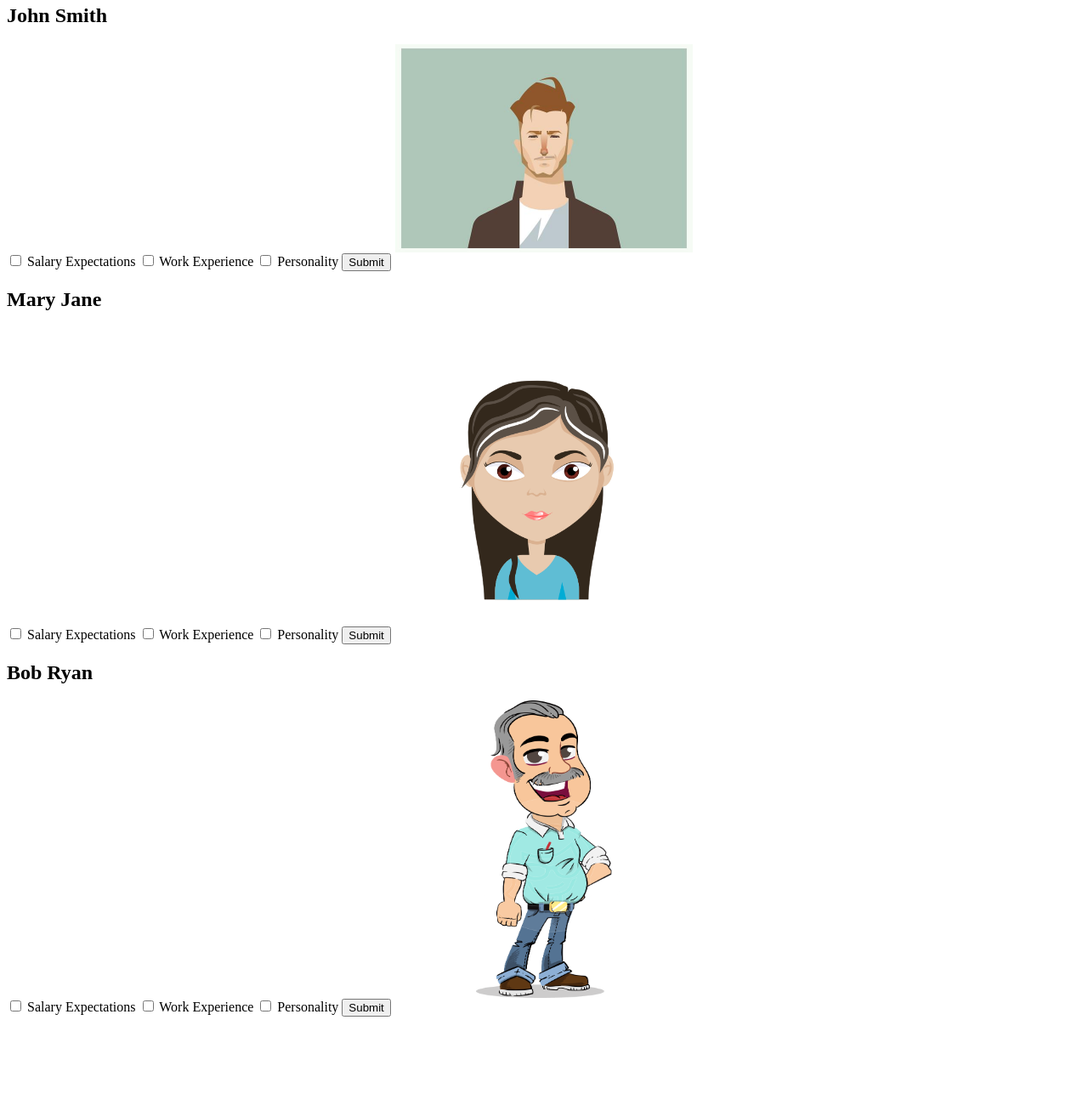
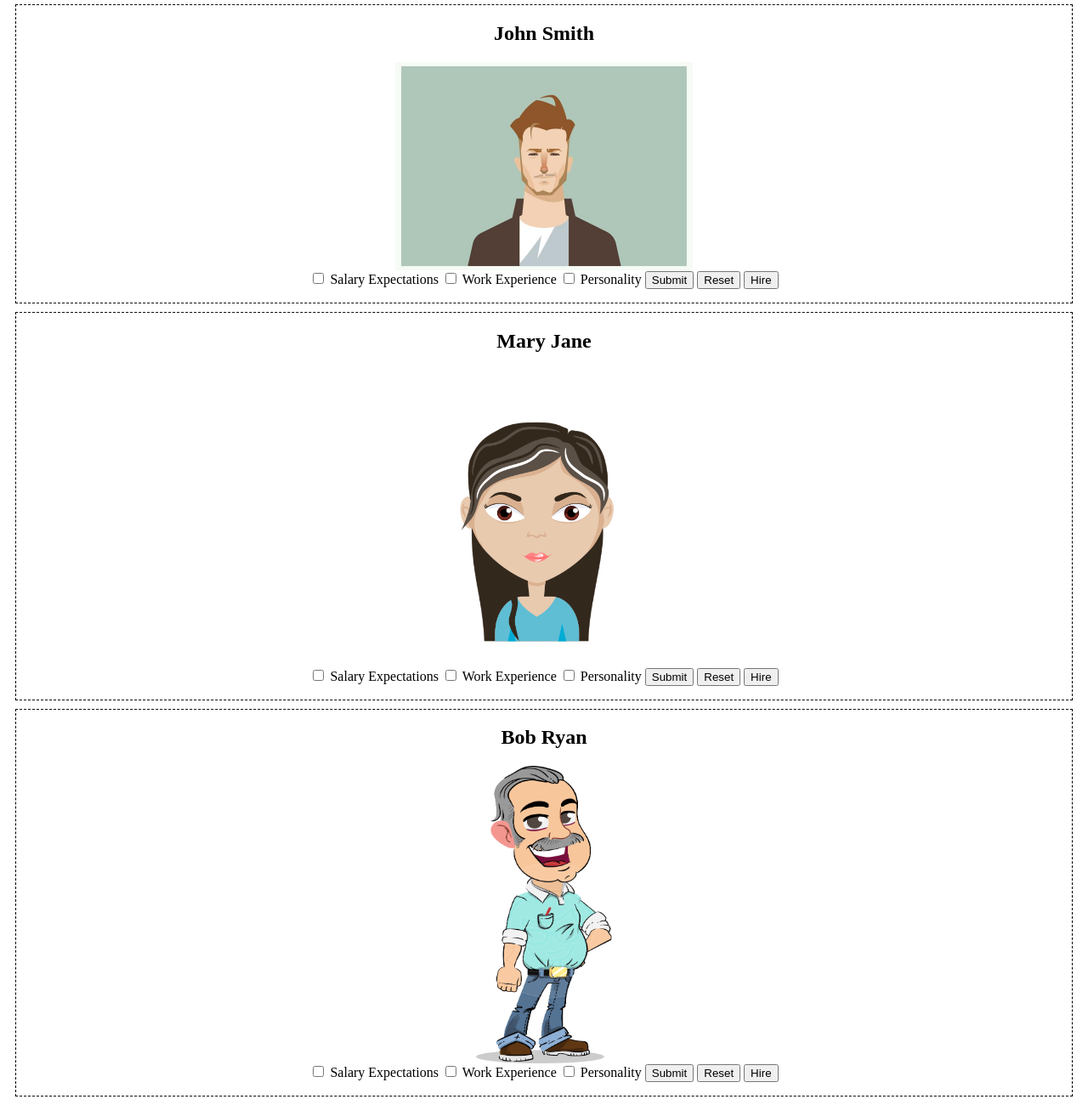
Before and after one commit to qclopreato/Candidate-Information-Object, a plain HTML site: page Candidate Info/index.html in a window 1280 px wide. Shown: the part 75-1375 px from the top of the page at 85% size. Before the commit the page ends 1287 px from the top, so only its background shows below. Drawn offline with Linux system fonts and the light colour scheme.

Commit message:
Update index.html

```diff
--- a/Candidate Info/index.html
+++ b/Candidate Info/index.html
@@ -9,7 +9,7 @@
 </head>
 <body>
     <h1>Candidate Information</h1>
-    <div class="johnDiv">
+    <div id="johnDiv">
         <h2>John Smith</h2>
         <img src="pix/john.jpg" alt="John Smith" id="johnPic">
         <input type="checkbox" id="salary--john" name="john">
@@ -19,11 +19,13 @@
         <input type="checkbox" id="personality--john" name="john">
         <label for="personality--john">Personality</label>
         <button type="submit" id="submitJohn">Submit</button>
+        <button type="reset" id="resetJohn">Reset</button>
+        <button type="submit" id="hireJohn">Hire</button>
         <p id="salary--john--out"></p>
         <p id="experience--john--out"></p>
         <p id="personality--john--out"></p>
     </div>
-    <div class="maryDiv">
+    <div id="maryDiv">
         <h2>Mary Jane</h2>
         <img src="pix/mary.png" alt="Mary Jane" id="maryPic">
         <input type="checkbox" id="salary--mary" name="mary">
@@ -33,11 +35,13 @@
         <input type="checkbox" id="personality--mary" name="mary">
         <label for="personality--mary">Personality</label>
         <button type="submit" id="submitMary">Submit</button>
+        <button type="reset" id="resetMary">Reset</button>
+        <button type="submit" id="hireMary">Hire</button>
         <p id="salary--mary--out"></p>
         <p id="experience--mary--out"></p>
         <p id="personality--mary--out"></p>
     </div>
-    <div class="bobDiv">
+    <div id="bobDiv">
         <h2>Bob Ryan</h2>
         <img src="pix/bob.png" alt="Bob Ryan" id="bobPic">
         <input type="checkbox" id="salary--bob" name="bob">
@@ -47,6 +51,8 @@
         <input type="checkbox" id="personality--bob" name="bob">
         <label for="personality--bob">Personality</label>
         <button type="submit" id="submitBob">Submit</button>
+        <button type="reset" id="resetBob">Reset</button>
+        <button type="submit" id="hireBob">Hire</button>
         <p id="salary--bob--out"></p>
         <p id="experience--bob--out"></p>
         <p id="personality--bob--out"></p>
```
